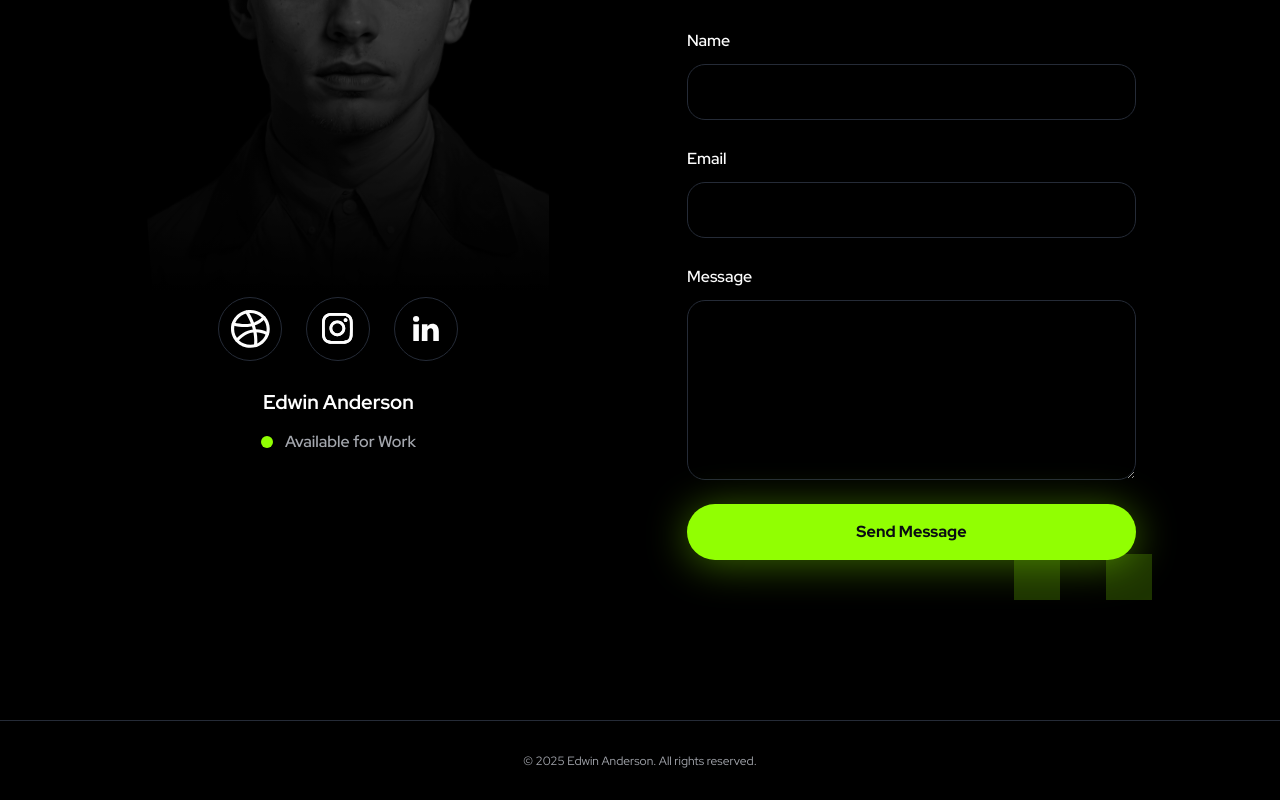
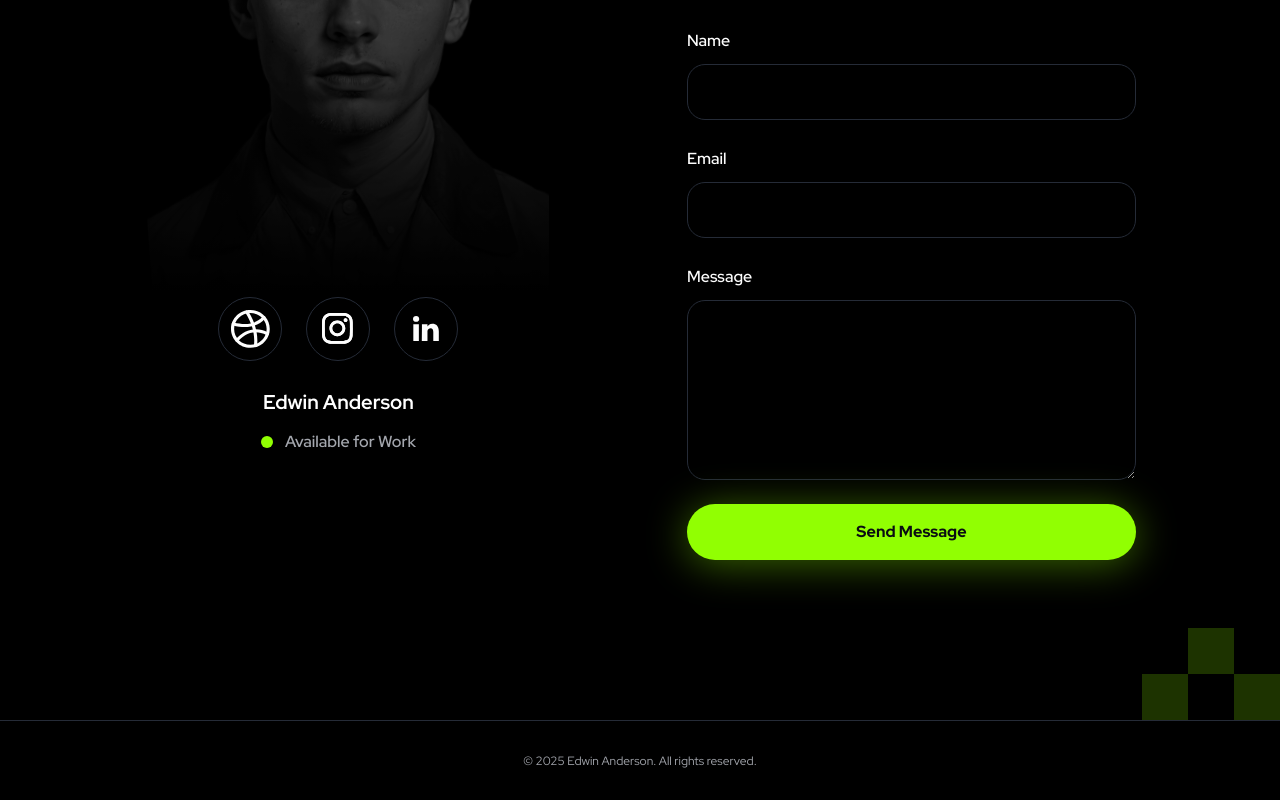
Before and after one commit to arisbhakti/portofolio, a Next.js app: page / in a window 1280 px wide. Shown: the part 9273-10073 px from the top of the page. Built offline with nearby package versions, Linux system fonts and the light colour scheme.

Commit message:
contact us

```diff
--- a/components/ContactUs.tsx
+++ b/components/ContactUs.tsx
@@ -56,7 +56,7 @@ export default function ContactUs() {
 
       return "";
     },
-    []
+    [],
   );
 
   const validateForm = React.useCallback(
@@ -68,13 +68,13 @@ export default function ContactUs() {
       });
       return nextErrors;
     },
-    [validateField]
+    [validateField],
   );
 
   const handleInputChange =
     (field: ContactField) =>
     (
-      event: React.ChangeEvent<HTMLInputElement | HTMLTextAreaElement>
+      event: React.ChangeEvent<HTMLInputElement | HTMLTextAreaElement>,
     ): void => {
       const nextValue = event.target.value;
       setFormValues((prev) => ({ ...prev, [field]: nextValue }));
@@ -334,13 +334,13 @@ export default function ContactUs() {
           >
             Send Message
           </button>
-          <div className="absolute bottom-0 right-0 z-0 grid grid-cols-3 grid-rows-2 gap-0 ">
-            <div className="col-start-2 row-start-1 size-8.5 md:size-11.5 bg-primary-400" />
+        </form>
+      </div>
+      <div className="absolute bottom-0 right-0 z-0 grid grid-cols-3 grid-rows-2 gap-0 ">
+        <div className="col-start-2 row-start-1 size-8.5 md:size-11.5 bg-primary-400" />
 
-            <div className="col-start-1 row-start-2 size-8.5 md:size-11.5 bg-primary-400" />
-            <div className="col-start-3 row-start-2 size-8.5 md:size-11.5 bg-primary-400" />
-          </div>
-        </form>
+        <div className="col-start-1 row-start-2 size-8.5 md:size-11.5 bg-primary-400" />
+        <div className="col-start-3 row-start-2 size-8.5 md:size-11.5 bg-primary-400" />
       </div>
     </div>
   );
```
